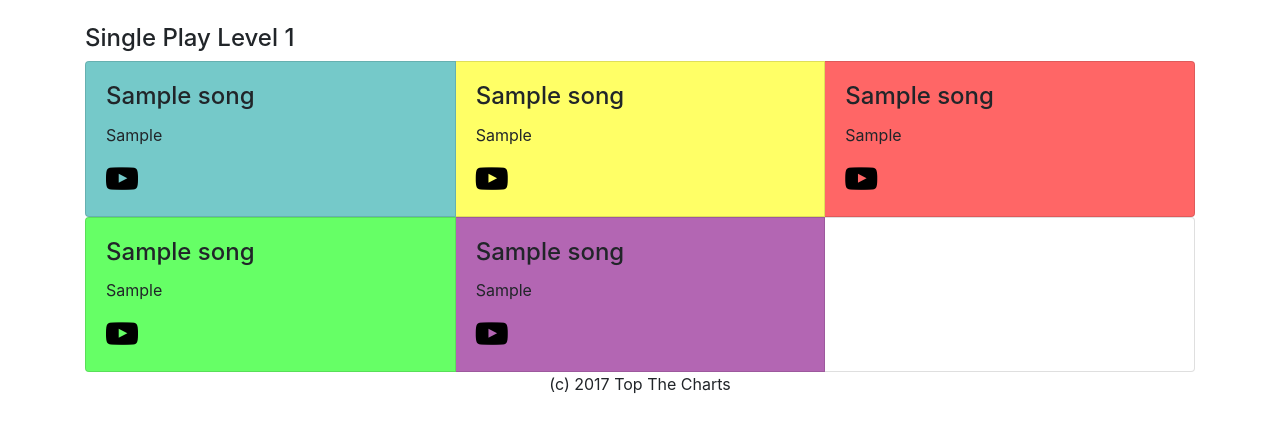
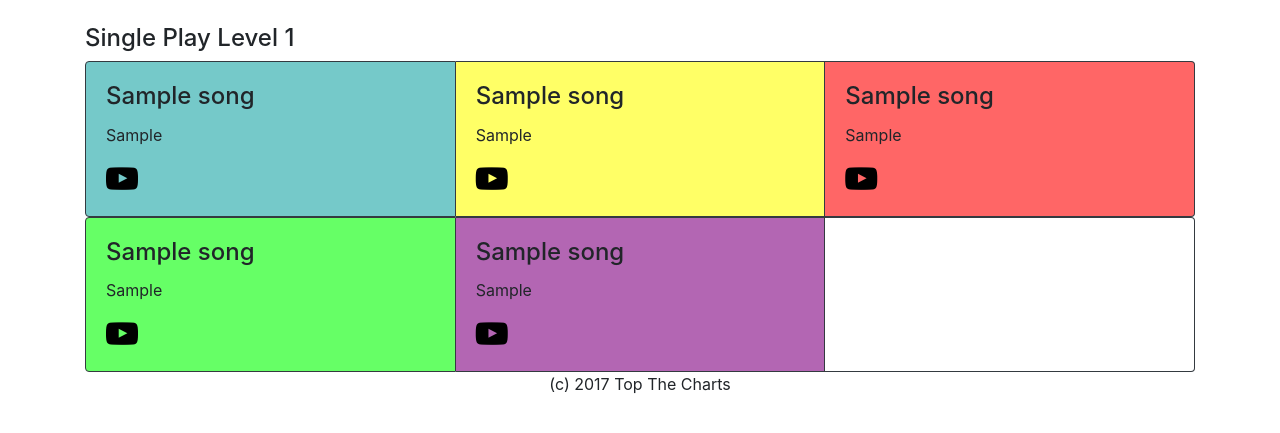
Before and after one commit to brycematsuda/top-the-charts, a Django app: page /ddr/songs/single/1 in a window 1280 px wide. Shown: the part 56-489 px from the top of the page. Run offline with Django 3.2, Linux system fonts and the light colour scheme; tables that the repository leaves empty hold one stand-in row (values such as "Sample post"); some libraries are stand-ins or nearby versions.

Commit message:
Display warning footer in song card if it is not available in US version. Add borders around all cards to ease readability.

```diff
--- a/ddr/templates/songs/list_by_mode_level.html
+++ b/ddr/templates/songs/list_by_mode_level.html
@@ -8,7 +8,7 @@
   <h4>{{ mode|title }} Play Level {{ level }}</h4>
   <div class="card-group">
   {% for song in songs %}
-    <div class="{{ song.difficulty }} card">
+    <div class="{{ song.difficulty }} card border-dark">
       <div class="card-body">
         <h4 class="card-title">{{ song.name }}</h4>
         <p class="card-text">{{ song.artist}}</p>
@@ -16,6 +16,11 @@
           <a href="{{ song.url }}" target="_blank"><i style="color:black" class="fa fa-youtube-play fa-2x" aria-hidden="true"></i></a>
         {% endif %}
       </div>
+      {% if song.us_locked %}
+      <div class="card-footer bg-warning">
+        Not available in US version
+      </div>
+      {% endif %}
     </div>
     {% if forloop.counter|divisibleby:"3" and not forloop.last %}
     </div>
@@ -24,10 +29,10 @@
     {# If there are any cards hanging on a row at the end, add extra cards to prevent auto-resizing #}
     {% if not forloop.counter|divisibleby:"3" and forloop.last %}
       {% if forloop.counter|add:1|divisibleby:"3" %}
-      <div class="card"></div>
+      <div class="card border-dark"></div>
       {% else %}
-      <div class="card"></div>
-      <div class="card"></div>
+      <div class="card border-dark"></div>
+      <div class="card border-dark"></div>
       {% endif %}
     {% endif %}
   {% endfor %}
--- a/ddr/views.py
+++ b/ddr/views.py
@@ -29,17 +29,17 @@ def song_list_by_folder(request, folder_key):
 def song_list_by_mode_level(request, mode, level):
   # Need to find a better way to do this... :\
   if mode == 'single':
-     beginner_songs = Song.objects.filter(single_beginner=level).annotate(url=F('single_beginner_video')).annotate(difficulty=Value('beginner', output_field=CharField())).values('name', 'sort_name', 'artist', 'difficulty', 'url').order_by('sort_name')
-     basic_songs = Song.objects.filter(single_basic=level).annotate(url=F('single_basic_video')).annotate(difficulty=Value('basic', output_field=CharField())).values('name', 'sort_name', 'artist', 'difficulty', 'url').order_by('sort_name')
-     difficult_songs = Song.objects.filter(single_difficult=level).annotate(url=F('single_difficult_video')).annotate(difficulty=Value('difficult', output_field=CharField())).values('name', 'sort_name', 'artist', 'difficulty', 'url').order_by('sort_name')
-     expert_songs = Song.objects.filter(single_expert=level).annotate(url=F('single_expert_video')).annotate(difficulty=Value('expert', output_field=CharField())).values('name', 'sort_name', 'artist', 'difficulty', 'url').order_by('sort_name')
-     challenge_songs = Song.objects.filter(single_challenge=level).annotate(url=F('single_challenge_video')).annotate(difficulty=Value('challenge', output_field=CharField())).values('name', 'sort_name', 'artist', 'difficulty', 'url').order_by('sort_name')
+     beginner_songs = Song.objects.filter(single_beginner=level).annotate(url=F('single_beginner_video')).annotate(difficulty=Value('beginner', output_field=CharField())).values('name', 'sort_name', 'artist', 'difficulty', 'url', 'us_locked').order_by('sort_name')
+     basic_songs = Song.objects.filter(single_basic=level).annotate(url=F('single_basic_video')).annotate(difficulty=Value('basic', output_field=CharField())).values('name', 'sort_name', 'artist', 'difficulty', 'url', 'us_locked').order_by('sort_name')
+     difficult_songs = Song.objects.filter(single_difficult=level).annotate(url=F('single_difficult_video')).annotate(difficulty=Value('difficult', output_field=CharField())).values('name', 'sort_name', 'artist', 'difficulty', 'url', 'us_locked').order_by('sort_name')
+     expert_songs = Song.objects.filter(single_expert=level).annotate(url=F('single_expert_video')).annotate(difficulty=Value('expert', output_field=CharField())).values('name', 'sort_name', 'artist', 'difficulty', 'url', 'us_locked').order_by('sort_name')
+     challenge_songs = Song.objects.filter(single_challenge=level).annotate(url=F('single_challenge_video')).annotate(difficulty=Value('challenge', output_field=CharField())).values('name', 'sort_name', 'artist', 'difficulty', 'url', 'us_locked').order_by('sort_name')
   elif mode == 'double':
     beginner_songs = Song.objects.none() # double has no beginner difficulty
-    basic_songs = Song.objects.filter(double_basic=level).annotate(url=F('double_basic_video')).annotate(difficulty=Value('basic', output_field=CharField())).values('name', 'sort_name', 'artist', 'difficulty', 'url').order_by('sort_name')
-    difficult_songs = Song.objects.filter(double_difficult=level).annotate(url=F('double_difficult_video')).annotate(difficulty=Value('difficult', output_field=CharField())).values('name', 'sort_name', 'artist', 'difficulty', 'url').order_by('sort_name')
+    basic_songs = Song.objects.filter(double_basic=level).annotate(url=F('double_basic_video')).annotate(difficulty=Value('basic', output_field=CharField())).values('name', 'sort_name', 'artist', 'difficulty', 'url', 'us_locked').order_by('sort_name')
+    difficult_songs = Song.objects.filter(double_difficult=level).annotate(url=F('double_difficult_video')).annotate(difficulty=Value('difficult', output_field=CharField())).values('name', 'sort_name', 'artist', 'difficulty', 'url', 'us_locked').order_by('sort_name')
     expert_songs = Song.objects.filter(double_expert=level).annotate(url=F('double_expert_video')).annotate(difficulty=Value('expert', output_field=CharField())).values('name', 'sort_name', 'artist', 'difficulty').order_by('sort_name')
-    challenge_songs = Song.objects.filter(double_challenge=level).annotate(url=F('double_challenge_video')).annotate(difficulty=Value('challenge', output_field=CharField())).values('name', 'sort_name', 'artist', 'difficulty', 'url').order_by('sort_name')
+    challenge_songs = Song.objects.filter(double_challenge=level).annotate(url=F('double_challenge_video')).annotate(difficulty=Value('challenge', output_field=CharField())).values('name', 'sort_name', 'artist', 'difficulty', 'url', 'us_locked').order_by('sort_name')
 
   # Songs that start with a number go to the bottom of the list
   # (need to find a way to move songs that start with a Japanese character to the top)
```
Also changed, not shown: ddr/templates/songs/list_by_folder.html (+10 -5 lines).
